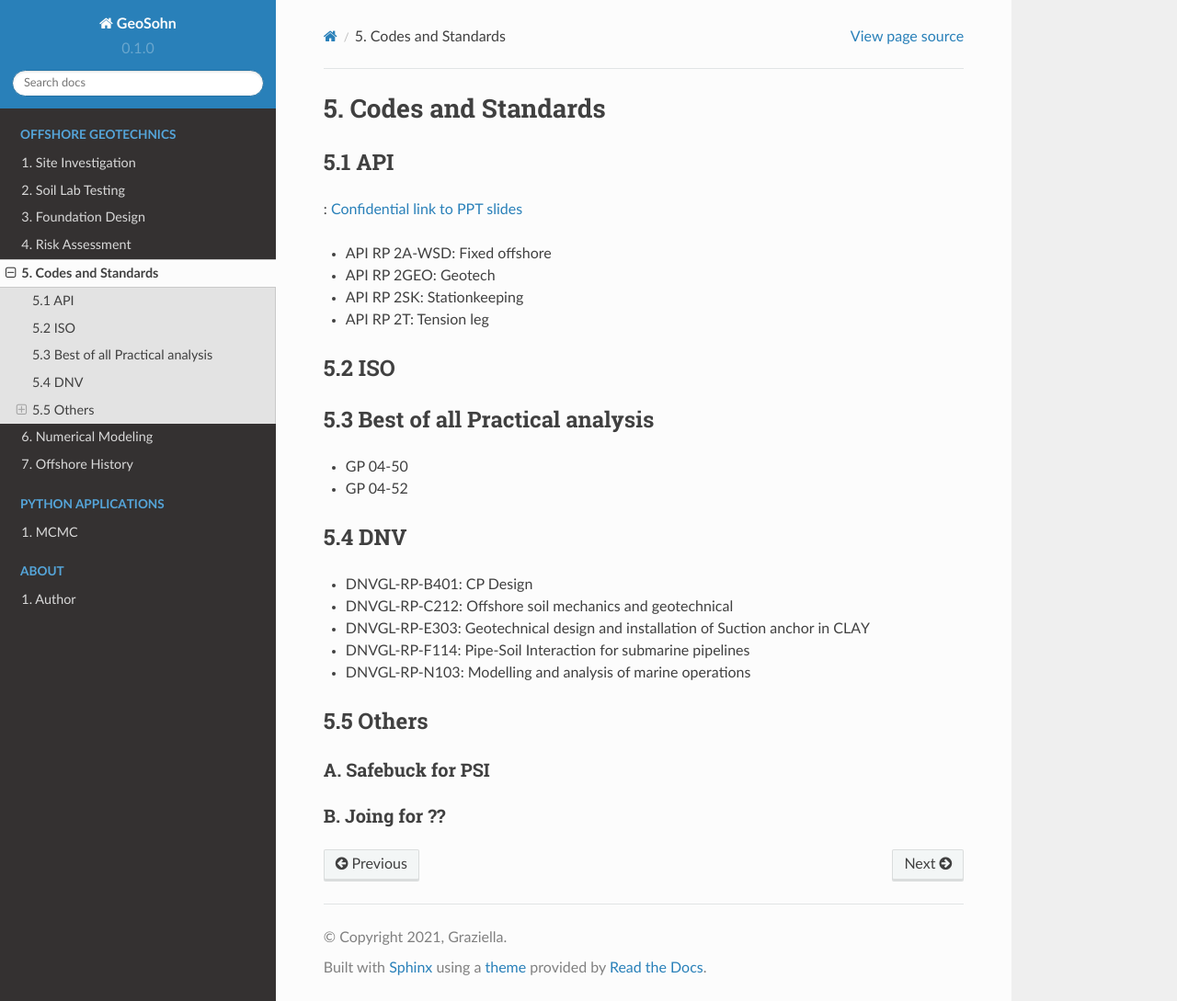
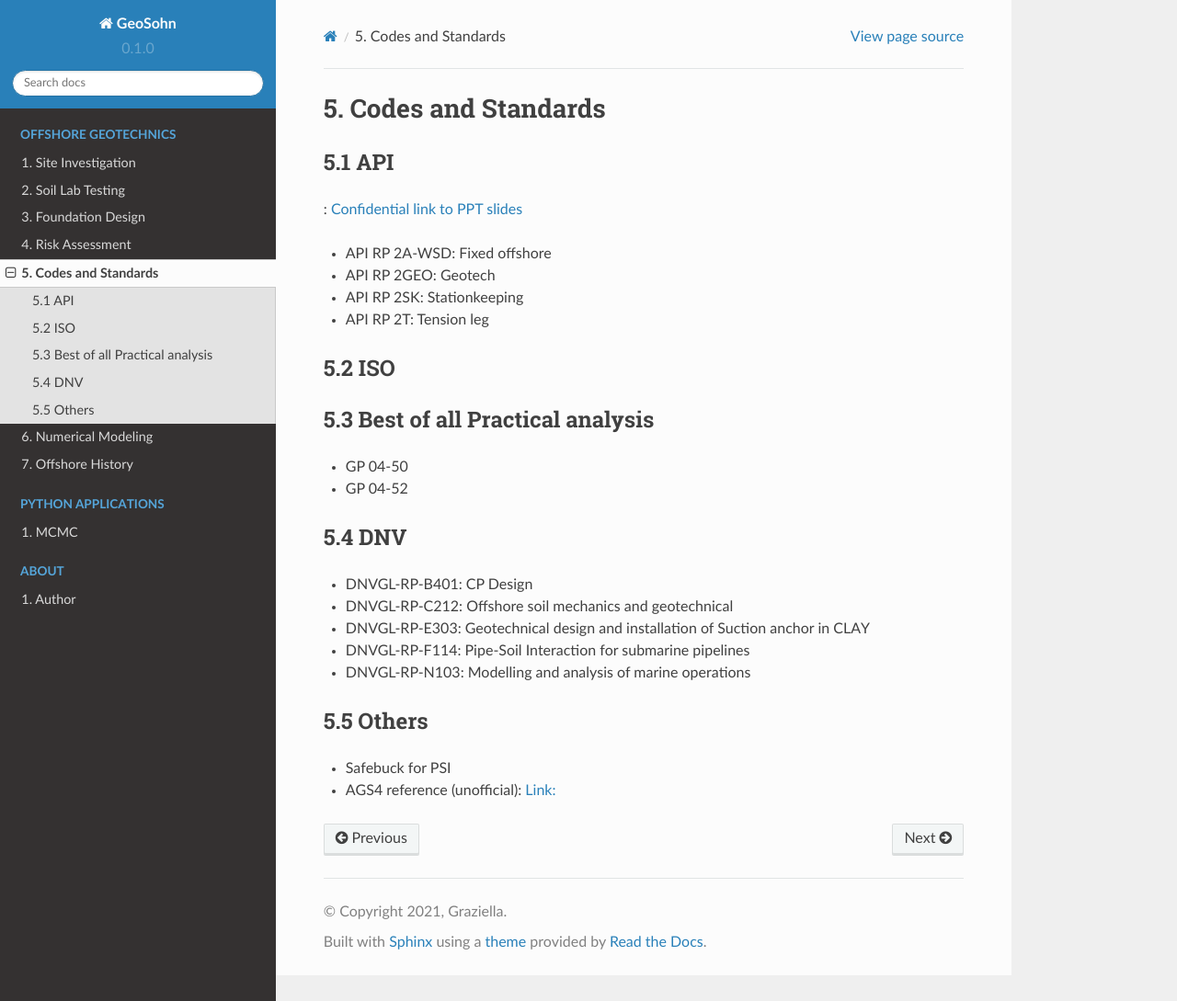
Before and after one commit to jrson11/GeoSohn, a Sphinx documentation site: the page built from docs/source/5-Codes_and_Standards.rst, in a window 1280 px wide and 1089 px high. Shown: the whole window at 92% size. Built offline with Sphinx 7.4.7 and the Read the Docs theme 2.0.0, drawn with Linux system fonts in a browser that asks for light colours; pages that are not in the unit, such as notebooks, are missing from menus.

Commit message:
Update 5-Codes_and_Standards.rst

```diff
--- a/docs/source/5-Codes_and_Standards.rst
+++ b/docs/source/5-Codes_and_Standards.rst
@@ -41,8 +41,5 @@
 5.5 Others
 -----------
 
-A. Safebuck for PSI
-....................
-
-B. Joing for ??
-................
+- Safebuck for PSI
+- AGS4 reference (unofficial): `Link: <https://open-geotechnical.github.io/unofficial-ags4-data-dict/groups.html>`_
```
